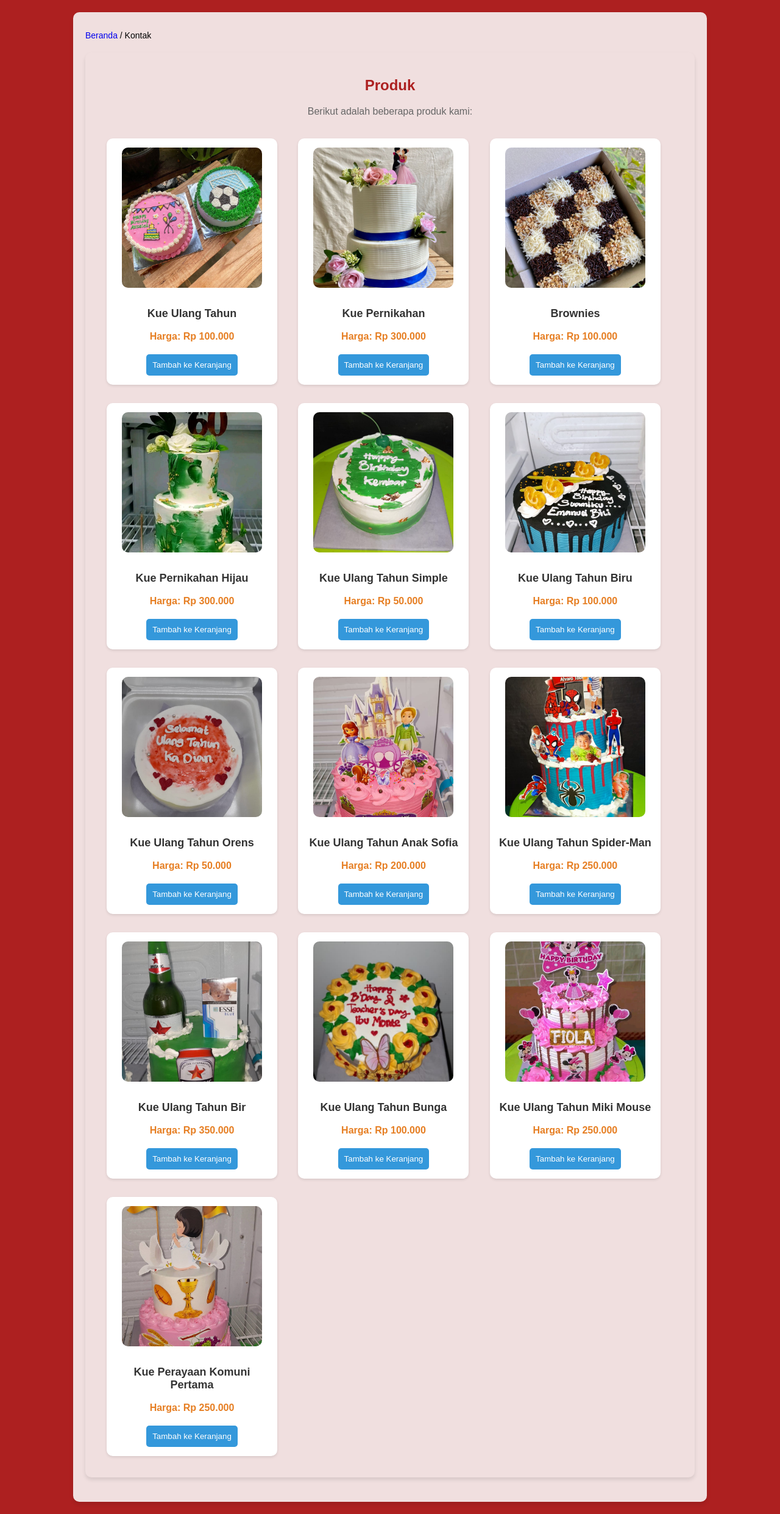
After one commit to SARINAHAK/Kesarinacake, a PHP site: page /tester.php in a window 1280 px wide. The commit adds this page. Shown: the whole page at 61% size. Run offline with PHP 8.4, Linux system fonts and the light colour scheme.

```diff
--- a/edit_produk.php
+++ b/edit_produk.php
@@ -39,7 +39,7 @@ if (isset($_POST['edit_product'])) {
     $result = mysqli_query($conn, $query);
 
     if ($result) {
-        header("Location: produk.php"); // Redirect to product list page after successful update
+        header("Location: admin_produk.php"); // Redirect to product list page after successful update
     } else {
         echo "Gagal memperbarui produk: " . mysqli_error($conn);
     }
--- /dev/null
+++ b/tester.php
@@ -0,0 +1,147 @@
+<?php
+session_start();
+
+// Simulasi produk dari database
+$produk = [
+    ['id' => 1, 'nama' => 'Kue Ulang Tahun', 'harga' => 100000, 'gambar' => 'kue ulang tahun.jpeg'],
+    ['id' => 2, 'nama' => 'Kue Pernikahan', 'harga' => 300000, 'gambar' => 'kue pernikahan.jpeg'],
+    ['id' => 3, 'nama' => 'Brownies', 'harga' => 100000, 'gambar' => 'kue Brownies.jpeg'],
+    ['id' => 4, 'nama' => 'Kue Pernikahan Hijau', 'harga' => 300000, 'gambar' => 'kue pernikahan hijau.jpg'],
+    ['id' => 5, 'nama' => 'Kue Ulang Tahun Simple', 'harga' => 50000, 'gambar' => 'kue simple hijau.jpg'],
+    ['id' => 6, 'nama' => 'Kue Ulang Tahun Biru', 'harga' => 100000, 'gambar' => 'kue ulang tahun biru.jpg'],
+    ['id' => 7, 'nama' => 'Kue Ulang Tahun Orens', 'harga' => 50000, 'gambar' => 'kue ulang tahun orens.jpg'],
+    ['id' => 8, 'nama' => 'Kue Ulang Tahun Anak Sofia', 'harga' => 200000, 'gambar' => 'kue ultah anak sofia.jpg'],
+    ['id' => 9, 'nama' => 'Kue Ulang Tahun Spider-Man', 'harga' => 250000, 'gambar' => 'kue ultah anak spider man.jpg'],
+    ['id' => 10, 'nama' => 'Kue Ulang Tahun Bir', 'harga' => 350000, 'gambar' => 'kue ultah bir.jpg'],
+    ['id' => 11, 'nama' => 'Kue Ulang Tahun Bunga', 'harga' => 100000, 'gambar' => 'kue ultah bunga.jpg'],
+    ['id' => 12, 'nama' => 'Kue Ulang Tahun Miki Mouse', 'harga' => 250000, 'gambar' => 'kue ultah miki mouse.jpg'],
+    ['id' => 13, 'nama' => 'Kue Perayaan Komuni Pertama', 'harga' => 250000, 'gambar' => 'kue perayaan komuni pertama.jpg'],
+];
+
+// Menambahkan produk ke keranjang saat tombol ditekan
+if (isset($_POST['tambah_ke_keranjang'])) {
+    $id_produk = $_POST['id_produk'];
+
+    // Cari produk berdasarkan ID
+    foreach ($produk as $item) {
+        if ($item['id'] == $id_produk) {
+            // Simpan produk ke session keranjang
+            $_SESSION['keranjang'][] = $item;
+            break;
+        }
+    }
+
+    // Redirect ke halaman keranjang
+    header("Location: keranjang.php");
+    exit();
+}
+?>
+
+<!DOCTYPE html>
+<html lang="id">
+<head>
+    <meta charset="UTF-8">
+    <meta name="viewport" content="width=device-width, initial-scale=1.0">
+    <title>Produk - Kesarina Cake</title>
+    <style>
+        body {
+            font-family: Arial, sans-serif;
+            margin: 0;
+            padding: 0;
+            background-color: #ad2020;
+        }
+        .breadcrumb {
+            font-size: 14px;
+            margin: 10px 0;
+            white-space: nowrap; /* Mencegah teks terputus ke baris baru */
+        }
+
+        .breadcrumb a {
+            text-decoration: none;
+        }
+
+        main {
+            max-width: 1000px;
+            margin: 20px auto;
+            padding: 20px;
+            background-color: rgb(240, 223, 223);
+            border-radius: 10px;
+            box-shadow: 0 4px 6px rgba(0, 0, 0, 0.1);
+        }
+        h2 {
+            text-align: center;
+            color: #ad2020;
+        }
+        p {
+            text-align: center;
+            color: #666;
+            margin-bottom: 20px;
+        }
+        .product-item {
+            display: inline-block;
+            background-color: #fff;
+            width: 250px;
+            margin: 15px;
+            padding: 15px;
+            border-radius: 10px;
+            box-shadow: 0 2px 4px rgba(0, 0, 0, 0.1);
+            text-align: center;
+            transition: transform 0.3s, box-shadow 0.3s;
+        }
+        .product-item:hover {
+            transform: translateY(-5px);
+            box-shadow: 0 4px 8px rgba(0, 0, 0, 0.15);
+        }
+        .product-item img {
+            width: 230px;
+            height: 230px;
+            border-radius: 10px;
+            margin-bottom: 10px;
+            object-fit: cover;
+        }
+        .product-item h3 {
+            color: #333;
+            font-size: 18px;
+        }
+        .product-item p {
+            color: #e67e22;
+            font-weight: bold;
+        }
+        button {
+            background-color: #3498db;
+            color: white;
+            border: none;
+            padding: 10px;
+            border-radius: 5px;
+            cursor: pointer;
+        }
+        button:hover {
+            background-color: #2980b9;
+        }
+    </style>
+</head>
+<main class="main-content">
+        <div class="breadcrumb">
+            <a href="index.php">Beranda</a> / <span>Kontak</span>
+        </div>
+<body>
+    <main>
+        <section>
+            <h2>Produk</h2>
+            <p>Berikut adalah beberapa produk kami:</p>
+
+            <?php foreach ($produk as $item): ?>
+            <div class="product-item">
+                <img src="<?php echo $item['gambar']; ?>" alt="<?php echo $item['nama']; ?>">
+                <h3><?php echo $item['nama']; ?></h3>
+                <p>Harga: Rp <?php echo number_format($item['harga'], 0, ',', '.'); ?></p>
+                <form method="POST" action="">
+                    <input type="hidden" name="id_produk" value="<?php echo $item['id']; ?>">
+                    <button type="submit" name="tambah_ke_keranjang">Tambah ke Keranjang</button>
+                </form>
+            </div>
+            <?php endforeach; ?>
+        </section>
+    </main>
+</body>
+</html>
```
Also changed, not shown: admin_produk.php (added, +256 -0 lines), produk.php (+91 -215 lines).
